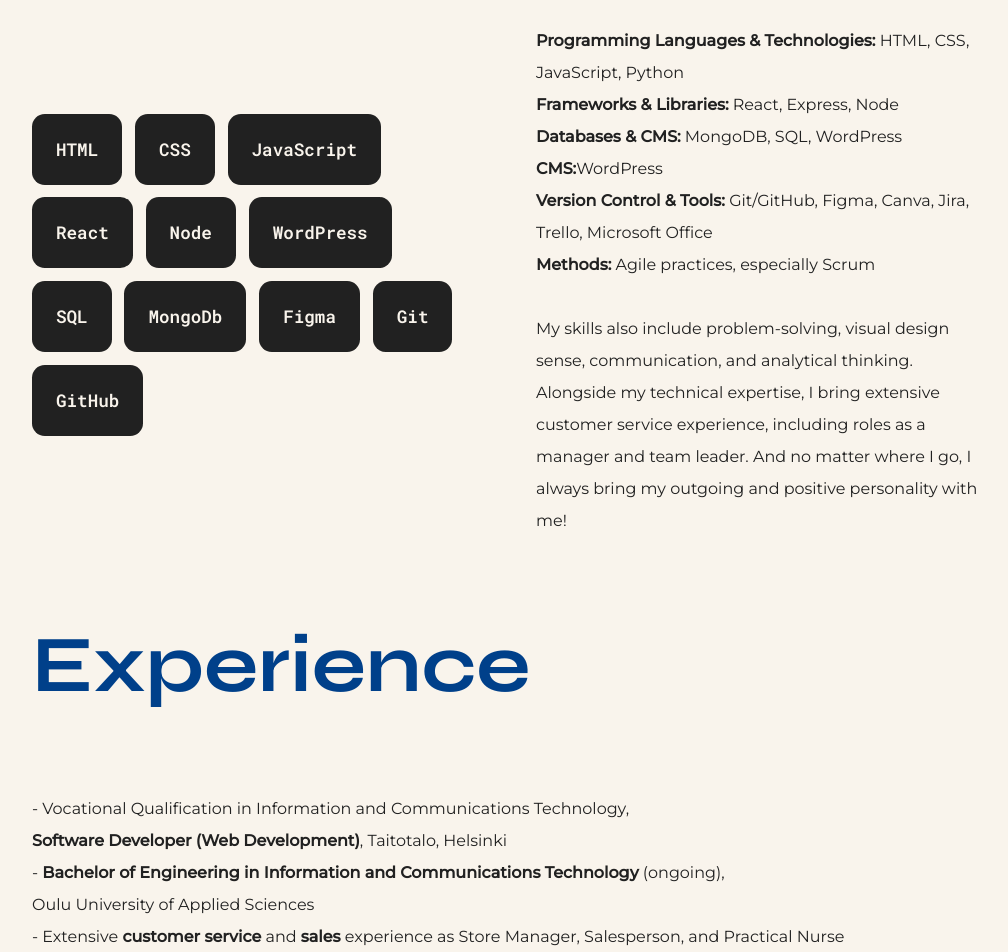
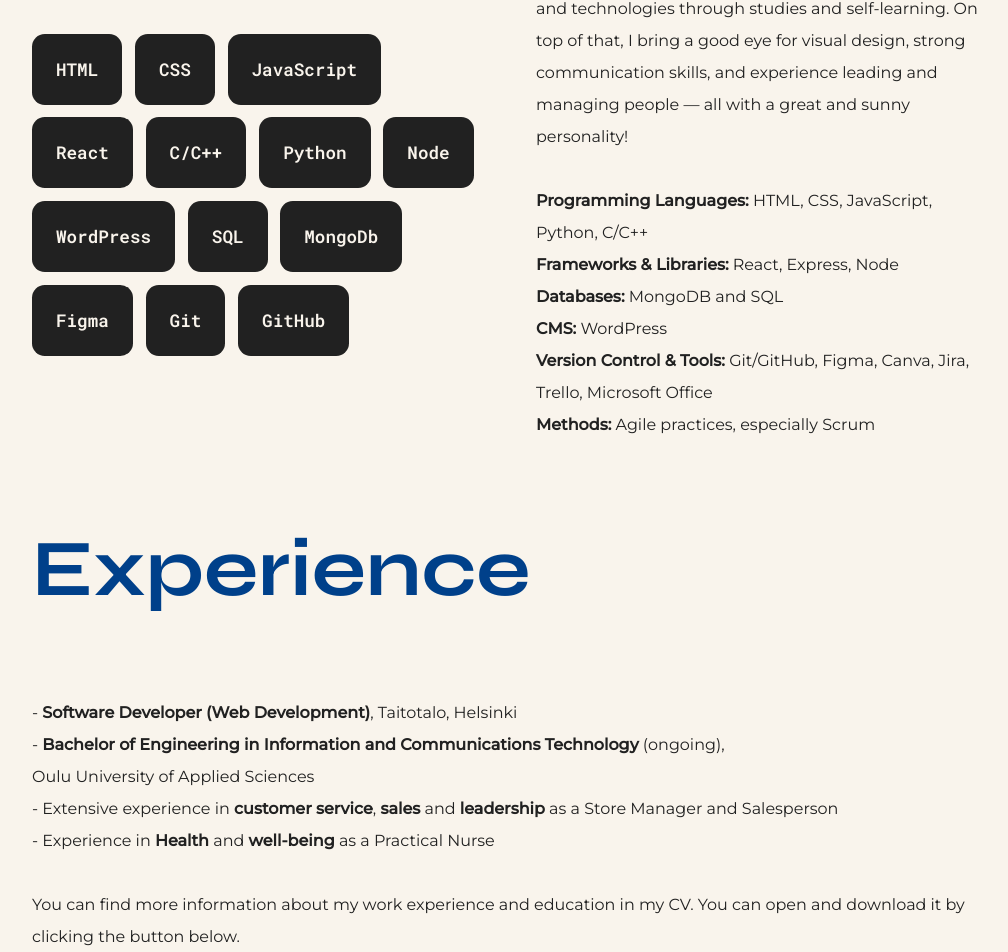
Before and after one commit to sinilaa/Sinifolio, a React (Create React App) app in the folder client/: page /about in a window 1280 px wide. Shown: the part 1639-2591 px from the top of the page, without its empty margins (128-1136 px from the left). Built offline with nearby package versions, Linux system fonts and the light colour scheme; no server answers; the HTML template or start-up script is replaced by a standard one.

Commit message:
päivitetty tekstiä

```diff
--- a/client/src/pages/AboutPage.js
+++ b/client/src/pages/AboutPage.js
@@ -21,11 +21,11 @@ export default function AboutPage() {
         <div className="introduction_text">
         <p>I have always been fascinated by the continuous advancement of technology and its vast potential to improve the world and make life a little better. This passion and curiosity for development eventually led me, after years of trying different professions and searching for myself, to take the leap and join a team of developers to help make the world a better place.<br /><br />
 
-        What excites me most about being a Software Developer is the opportunity to create solutions that have a real impact, solve everyday problems, and help people. Whether it's simplifying daily tasks, facilitating social interactions, or enhancing health and security, understanding customer needs is crucial. Identifying the right problems to solve, quickly delivering solutions, learning from them, and continuously improving over time is the key to great development. Whether it’s a major change or a small improvement, I approach every project with care, focusing on how I can help or inspire others through my work.<br /><br />
+        What excites me most about being a Software Developer is the opportunity to create solutions that make a real impact, solve everyday problems, and help people. Whether it’s simplifying daily tasks, facilitating social interactions, or enhancing health and security, every contribution matters. Big or small, I approach every project with care, always focusing on how I can help and inspire others through my work.<br /><br />
 
         Besides handling software development from start to finish, both frontend and backend, I also love using my creativity and keen eye for detail. UX/UI design, improving usability and accessibility, and ensuring quality are some of my favorite aspects of development. And of course, I’m always passionate about learning new things and improving myself further.<br /><br />
 
-        I am deeply passionate about development, and I see it as my calling. I look forward to learning more through diverse projects and collaborating with people who share the same passion as me!</p>
+        I am deeply passionate about what I do, and I look forward to learning more through diverse projects and collaborating with people who share the same passion as me!</p>
 
       </div>
 
@@ -38,6 +38,8 @@ export default function AboutPage() {
               <div class="skill_name">CSS</div>
               <div class="skill_name">JavaScript</div>
               <div class="skill_name">React</div>
+              <div class="skill_name">C/C++</div>
+              <div class="skill_name">Python</div>
               <div class="skill_name">Node</div>
               <div class="skill_name">WordPress</div>
               <div class="skill_name">SQL</div>
@@ -51,13 +53,13 @@ export default function AboutPage() {
           <div className="skills_column_text">
             <div className="skills_text">
             <p>
-            <strong>Programming Languages & Technologies:</strong> HTML, CSS, JavaScript, Python<br />
+            I have acquired basic knowledge of various languages and technologies through studies and self-learning. On top of that, I bring a good eye for visual design, strong communication skills, and experience leading and managing people — all with a great and sunny personality! <br /><br />
+            <strong>Programming Languages:</strong> HTML, CSS, JavaScript, Python, C/C++<br />
             <strong>Frameworks & Libraries:</strong> React, Express, Node<br />
-            <strong>Databases & CMS:</strong> MongoDB, SQL, WordPress<br />
-            <strong>CMS:</strong>WordPress<br />
+            <strong>Databases:</strong> MongoDB and SQL<br />
+            <strong>CMS:</strong> WordPress<br />
             <strong>Version Control & Tools:</strong> Git/GitHub, Figma, Canva, Jira, Trello, Microsoft Office<br />
-            <strong>Methods:</strong> Agile practices, especially Scrum<br /><br />
-            My skills also include problem-solving, visual design sense, communication, and analytical thinking. Alongside my technical expertise, I bring extensive customer service experience, including roles as a manager and team leader. And no matter where I go, I always bring my outgoing and positive personality with me!
+            <strong>Methods:</strong> Agile practices, especially Scrum
             </p>
 
             </div>
@@ -67,11 +69,11 @@ export default function AboutPage() {
 
       <div className="experience">
         <h1 className="title">Experience</h1>
-        <p>- Vocational Qualification in Information and Communications Technology,<br />
-        <strong>Software Developer (Web Development)</strong>, Taitotalo, Helsinki<br />
+        <p>- <strong>Software Developer (Web Development)</strong>, Taitotalo, Helsinki<br />
         - <strong>Bachelor of Engineering in Information and Communications Technology</strong> (ongoing),<br />
         Oulu University of Applied Sciences<br />
-        - Extensive <strong>customer service</strong> and <strong>sales</strong> experience as Store Manager, Salesperson, and Practical Nurse
+        - Extensive experience in <strong>customer service</strong>, <strong>sales</strong> and <strong>leadership</strong> as a Store Manager and Salesperson<br />
+        - Experience in <strong>Health</strong> and<strong> well-being</strong> as a Practical Nurse
 
         <br /><br />You can find more information about my work experience and education in my CV. You can open and download it by clicking the button below.</p>
 
--- a/client/src/pages/ContactPage.js
+++ b/client/src/pages/ContactPage.js
@@ -13,11 +13,7 @@ export default function ContactPage() {
 
     <h1 className="title">Contact</h1>
       <div className="contact_information">
-        <p>Here is information how to contact me.
-        Lorem ipsum dolor sit amet consectetur adipisicing elit.
-        Autem deserunt accusantium dolorum molestiae enim.
-        Iusto rerum cumque harum ex cum ipsam eos earum fuga repudiandae commodi.
-        Similique dolores deserunt rerum.</p><br /><br />
+        <p>Whether you have a project in mind, a question, or just want to say hi, feel free to reach me out via email, phone, or the contact form below. Hope I hear from ya!</p><br /><br />
         <p><span className="contact_info">Email</span> emilia.laamanen@gmail.com</p><br />
         <p><span className="contact_info">Mobile</span> 050 466 6751</p>
 
```
